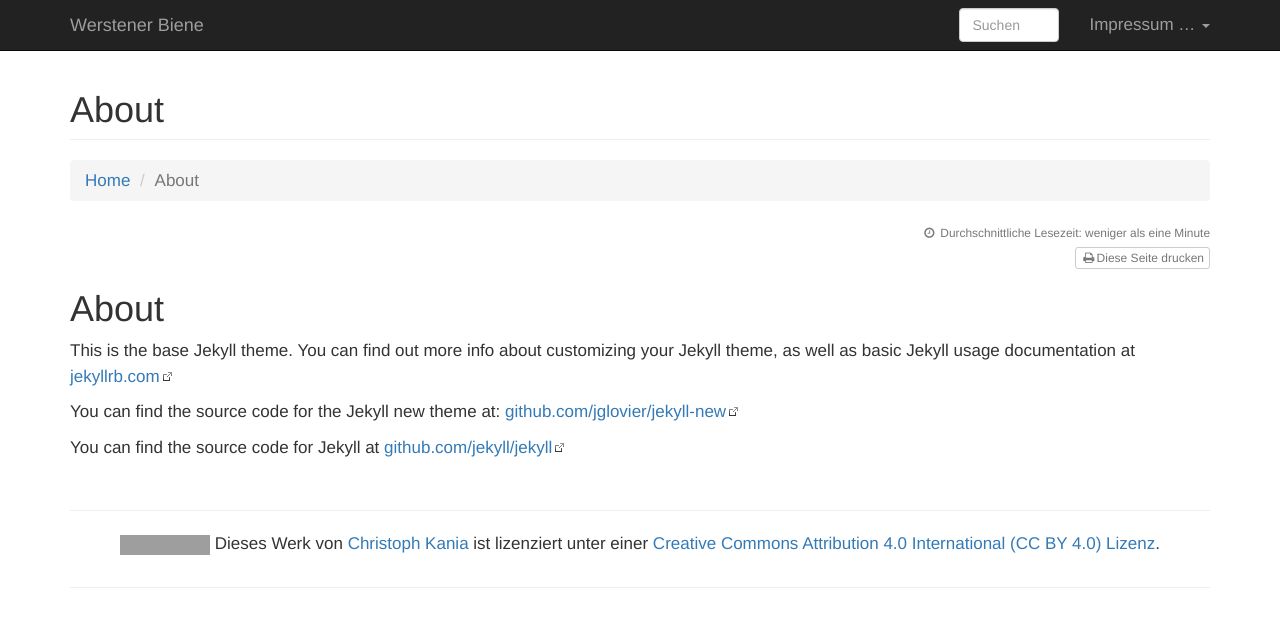
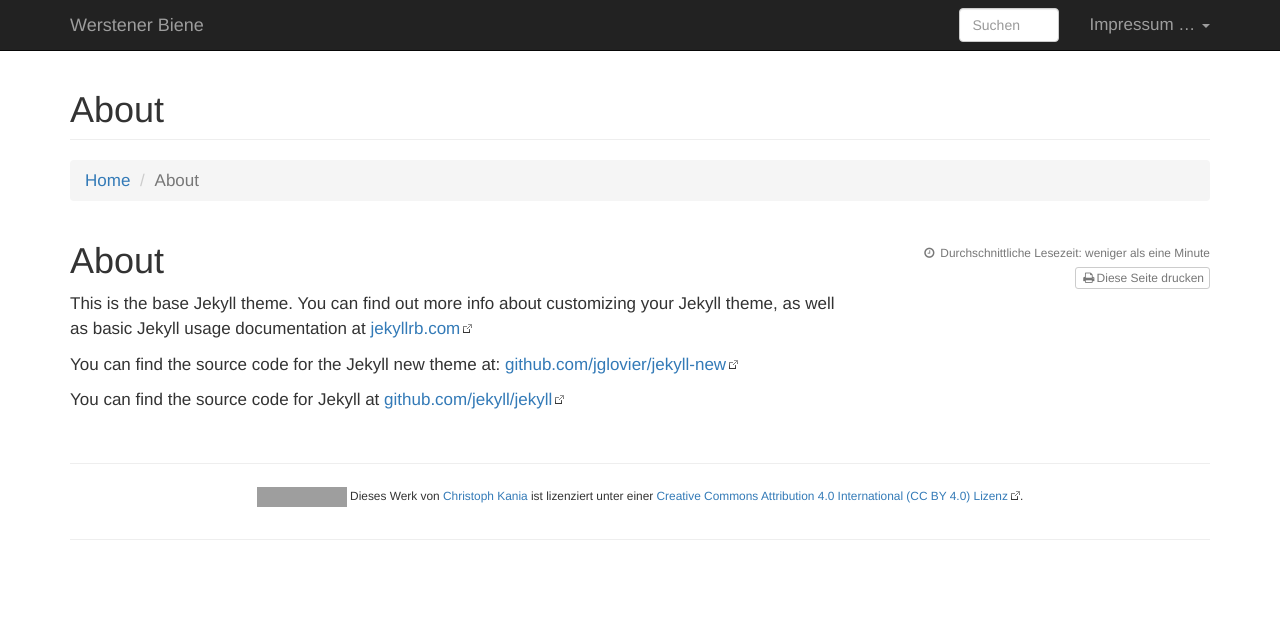
Before and after one commit to chkania/werstener-biene, a Jekyll site: the page built from about.md, in a window 1280 px wide. Shown: the top 627 px of the page. Built offline with Jekyll 4.4.1, drawn with Linux system fonts in a browser that asks for light colours; grey boxes are pictures that could not be loaded.

Commit message:
change image boxes, footer and printbutton

```diff
--- a/css/site.css
+++ b/css/site.css
@@ -55,6 +55,7 @@ body {
   border: 1px solid black;
   margin: auto;
   background-color: #D8D8D8;
+  line-height: 1.3em;
 }
 
 .imageleft  {
@@ -63,6 +64,7 @@ body {
   text-align: center;
   float: left;
   margin-right: 20px;
+  line-height: 1.3em;
 }
 
 .imageright  {
@@ -71,6 +73,7 @@ body {
   text-align: center;
   float: right;
   margin-left: 20px;
+  line-height: 1.3em;
 }
 
 #content a:not(.nolinkicon)  {
@@ -78,6 +81,15 @@ body {
     background: transparent url(/images/site/link.png) no-repeat center right;
 }
 
+footer a:not(.nolinkicon) {
+    padding-right: 12px;
+    background: transparent url(/images/site/link.png) no-repeat center right;
+
+}
+
+footer {
+ font-size: 0.7em;
+}
 /* #content a.reversefootnote {
     background: none;
     padding-right: none;
@@ -90,6 +102,10 @@ body {
 
 .printbutton{
   font-size: inherit;
+  float: right;
+
+  width: 400px;
+  margin-bottom: 20px;
 }
 
 blockquote {
```
